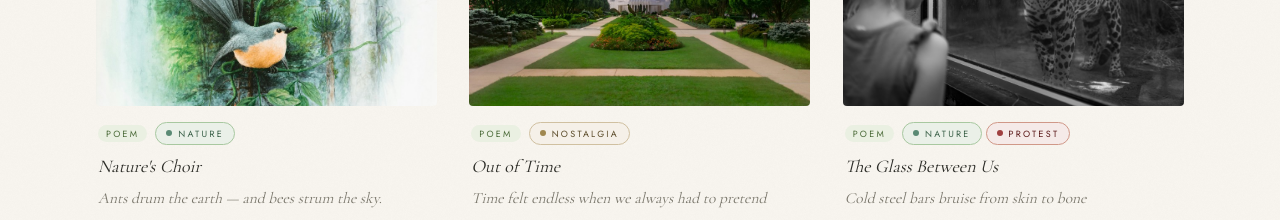
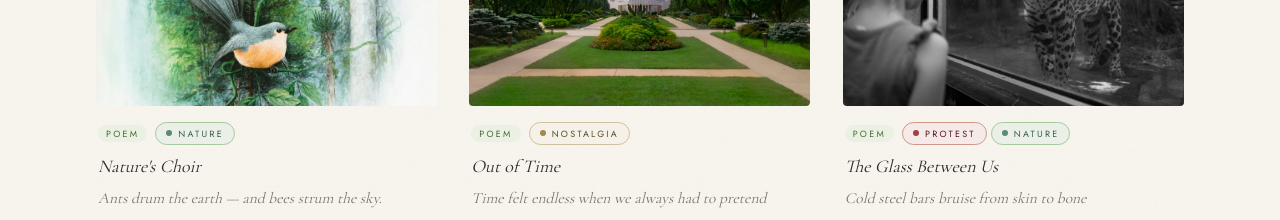
Before and after one commit to clarence-eng/clar-earth-blog, a Next.js app: page / in a window 1280 px wide. Shown: the part 2560-2780 px from the top of the page. Built offline with nearby package versions, Linux system fonts and the light colour scheme.

Commit message:
Fix ladybug colors, featured poem mood, marquee always-on

```diff
--- a/app/globals.css
+++ b/app/globals.css
@@ -101,9 +101,7 @@ body {
   user-select: none;
 }
 
-@media (prefers-reduced-motion: reduce) {
-  .marquee-track { animation-play-state: paused; }
-}
+/* marquee is decorative — intentionally exempt from reduce-motion */
 
 /* ── Scrollbar hide for filter tabs ───────────────────────── */
 .scrollbar-none { scrollbar-width: none; }
@@ -224,7 +222,7 @@ body {
 .card-mood-shimmer[data-mood="nostalgia"]  { background: linear-gradient(90deg, #A08850, #D0B880); }
 .card-mood-shimmer[data-mood="wonder"]     { background: linear-gradient(90deg, #4A9A90, #80CAC0); }
 .card-mood-shimmer[data-mood="melancholy"] { background: linear-gradient(90deg, #6A6A8A, #A0A0C0); }
-.card-mood-shimmer[data-mood="protest"]    { background: linear-gradient(90deg, #A04040, #D08080); }
+.card-mood-shimmer[data-mood="protest"]    { background: linear-gradient(90deg, #C0C0C0, #FFFFFF); }
 .card-mood-shimmer[data-mood="solidarity"] { background: linear-gradient(90deg, #3A7AAA, #70AADA); }
 .card-mood-shimmer[data-mood="reverence"]  { background: linear-gradient(90deg, #4A8A44, #80C078); }
 .card-mood-shimmer[data-mood="bitterness"] { background: linear-gradient(90deg, #8A5A38, #C49070); }
--- a/components/CustomCursor.tsx
+++ b/components/CustomCursor.tsx
@@ -3,7 +3,7 @@
 import { useEffect, useState, useRef } from "react";
 
 const MOOD_COLORS: Record<string, { dot: string; ladybug: string }> = {
-  longing:    { dot: "#7AAABB", ladybug: "#A8D4E0" },
+  longing:    { dot: "#7AAABB", ladybug: "#6AAEC8" },
   nature:     { dot: "#5A8A74", ladybug: "#8AC4A0" },
   grief:      { dot: "#7A6A8A", ladybug: "#A89AB8" },
   warmth:     { dot: "#C4882A", ladybug: "#E0B870" },
@@ -13,7 +13,7 @@ const MOOD_COLORS: Record<string, { dot: string; ladybug: string }> = {
   nostalgia:  { dot: "#A08850", ladybug: "#D0B880" },
   wonder:     { dot: "#4A9A90", ladybug: "#80CAC0" },
   melancholy: { dot: "#6A6A8A", ladybug: "#A0A0C0" },
-  protest:    { dot: "#A04040", ladybug: "#D08080" },
+  protest:    { dot: "#A04040", ladybug: "#FFFFFF" },
   solidarity: { dot: "#3A7AAA", ladybug: "#70AADA" },
   reverence:  { dot: "#4A8A44", ladybug: "#80C078" },
   bitterness: { dot: "#8A5A38", ladybug: "#C49070" },
--- a/components/FeaturedPoem.tsx
+++ b/components/FeaturedPoem.tsx
@@ -14,7 +14,7 @@ const TYPE_LABELS: Record<string, string> = {
 export default function FeaturedPoem({ post }: { post: PostMeta }) {
   const reducedMotion = useReducedMotion();
   return (
-    <section aria-label="Featured work" className="max-w-6xl mx-auto px-8 pt-12 pb-0">
+    <section aria-label="Featured work" className="max-w-6xl mx-auto px-8 pt-12 pb-0" data-mood={Array.isArray(post.mood) ? post.mood[0] : post.mood}>
       <div className="flex items-center gap-4 mb-6">
         <span className="text-[9px] tracking-[0.35em] uppercase text-[var(--muted)]" style={{ fontFamily: "var(--font-jost)" }}>
           Featured
--- a/content/posts/the-glass-between-us.mdx
+++ b/content/posts/the-glass-between-us.mdx
@@ -2,7 +2,7 @@
 coverImage: /images/posts/the-glass-between-us.jpg
 title: The Glass Between Us
 type: poem
-mood: [nature, protest]
+mood: [protest, nature]
 published: true
 readingPhrase: "two sides of the same wire"
 excerpt: "Cold steel bars bruise from skin to bone"
```
